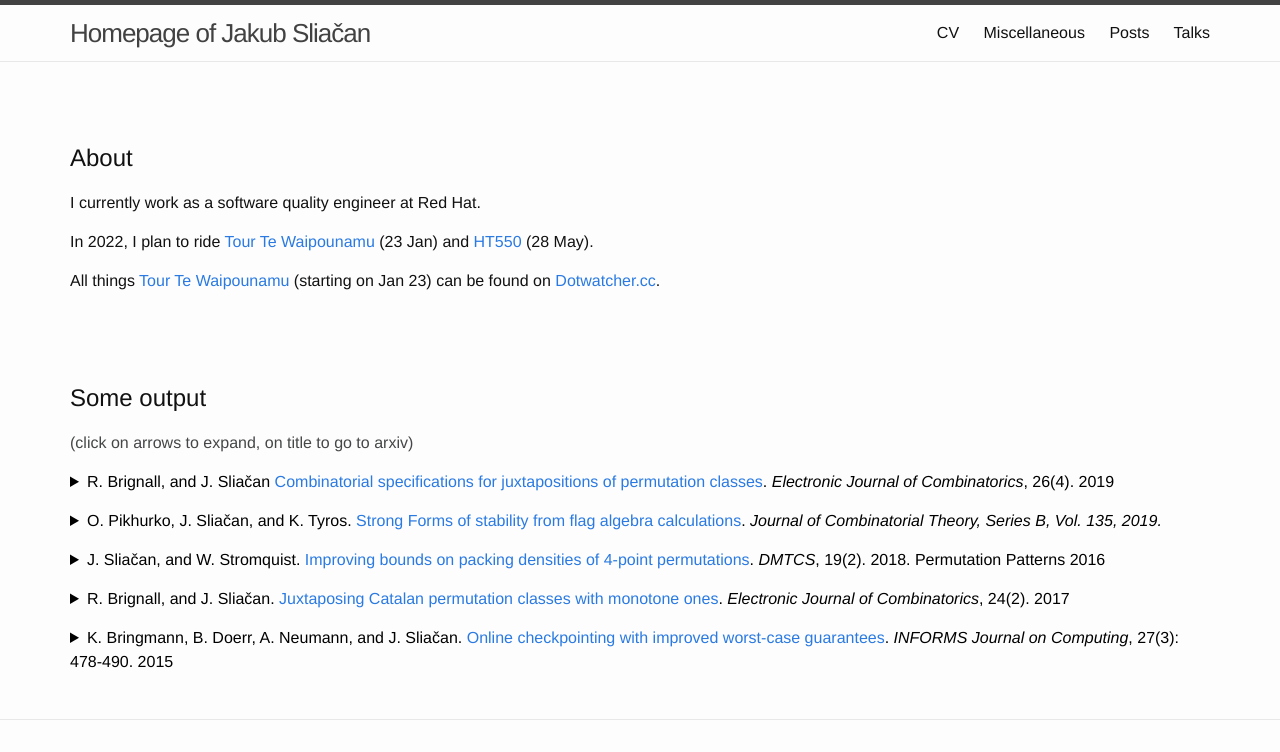
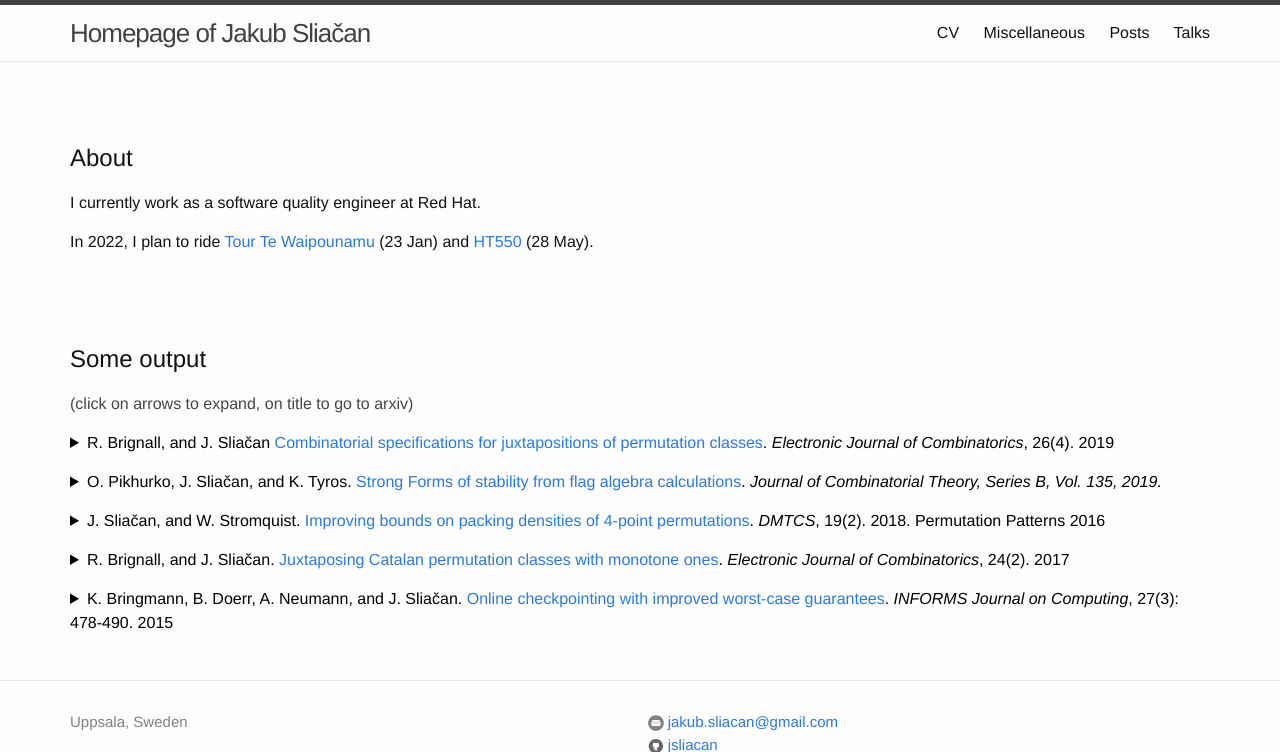
Before and after one commit to jsliacan/jsliacan.github.io, a Jekyll site: the page built from index.html, in a window 1280 px wide, cut to the strip 0-752 px from the top of the page. Built offline with Jekyll 4.4.1, drawn with Linux system fonts in a browser that asks for light colours; formulas are drawn with MathJax 3; comment, search, counter and statistics services are not loaded.

Commit message:
Remove tracking for TTW

```diff
--- a/index.html
+++ b/index.html
@@ -27,10 +27,6 @@
   <p>
     In 2022, I plan to ride <a href="https://www.tourtewaipounamu.co.nz/">Tour Te Waipounamu</a> (23 Jan) and <a
       href="https://highlandtrail550.weebly.com/">HT550</a> (28 May).
-  </p>
-
-    <p>
-    All things <a href="https://www.tourtewaipounamu.co.nz/">Tour Te Waipounamu</a> (starting on Jan 23) can be found on <a href="https://dotwatcher.cc/race/tour-te-waipounamu-2022">Dotwatcher.cc</a>.
   </p>
 
   <br />
```
Also changed, not shown: _posts/2022-02-11-ttw.markdown (+1 -1 lines).
